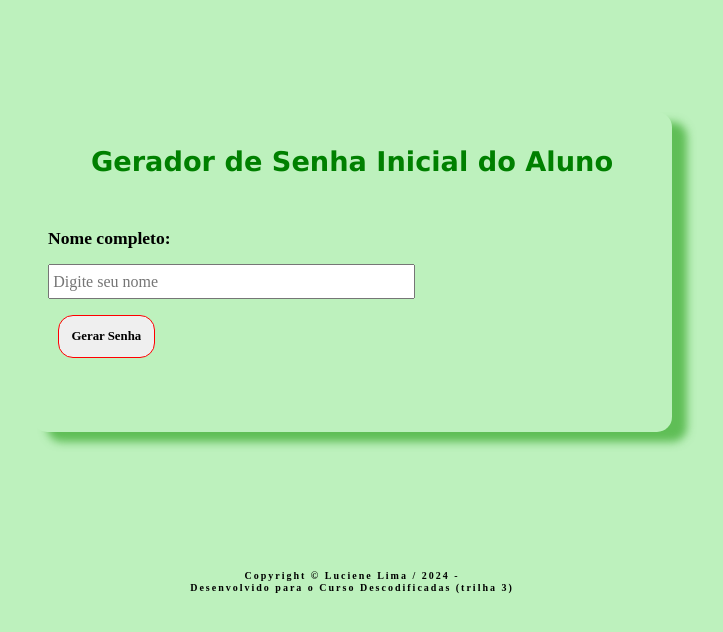
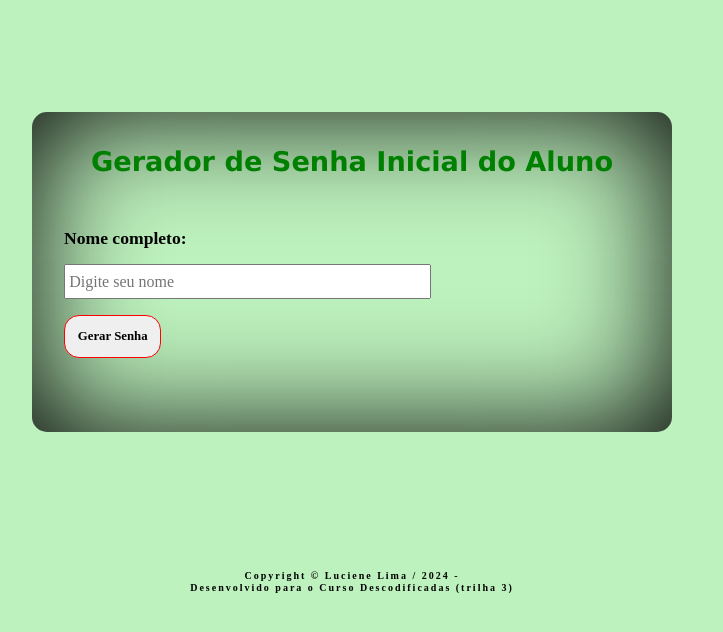
Before and after one commit to lucienelima8/Senha_Inicial, a plain HTML site: page index.html in a window 1280 px wide. Shown: the whole page, without its empty margins (288-1011 px from the left). Drawn offline with Linux system fonts and the light colour scheme.

Commit message:
mudando o box shadow da div gerador de senha

```diff
--- a/estilo.css
+++ b/estilo.css
@@ -24,6 +24,7 @@ body {
     border-radius: 15px;
     /*padding: 20px;*/
     text-align: left;
+
     padding: 1rem;
 
     width: 40rem;
@@ -34,8 +35,21 @@ body {
 
     background: linear-gradient(to top, right, var(--cor_fundo), #ccc, green, black, blue);
 
-    /*box-shadow: 15px 10px 8px rgb(85, 6, 85);*/
-    box-shadow: 15px 10px 8px rgba(54, 167, 41, 0.699);
+    /*box shadow embaixo e no lado direito*/
+    /*box-shadow: 15px 10px 8px rgba(54, 167, 41, 0.699);*/
+
+    /*box shadow embaixo e no lado direito cor preto*/
+    /*box-shadow: 10px 5px 5px black;*/
+
+    /*box shadow como uma mancha no lado esquerdo inferior cor preto*/
+    /*box-shadow: -120px 120px 120px #000;*/
+
+    /*box shadow como uma mancha no lado esqueredo inferior cor preto mais claro*/
+    /*box-shadow: -120px 100px 120px #1b1818; */
+
+    /*box shadow como uma mancha na div dentro do gerador cor preto*/
+    box-shadow: inset 0 0 120px #000;
+
 
 }
 
@@ -52,14 +66,15 @@ label {
     font-size: 1.1rem;
     font-weight: bold;
 
+    margin-left: 1rem;
+
 
 }
 
 input {
-    /*padding-left: .2rem;
-    padding-right: 10rem;*/
     padding: .4rem 10rem .4rem .2rem;
     margin-top: 1rem;
+    margin-left: 1rem;
 
 }
 
@@ -74,6 +89,7 @@ button {
     border: 1px solid red;
     border-radius: 15px;
     margin-left: .6rem;
+    margin-left: 1rem;
 
 
 }
```
